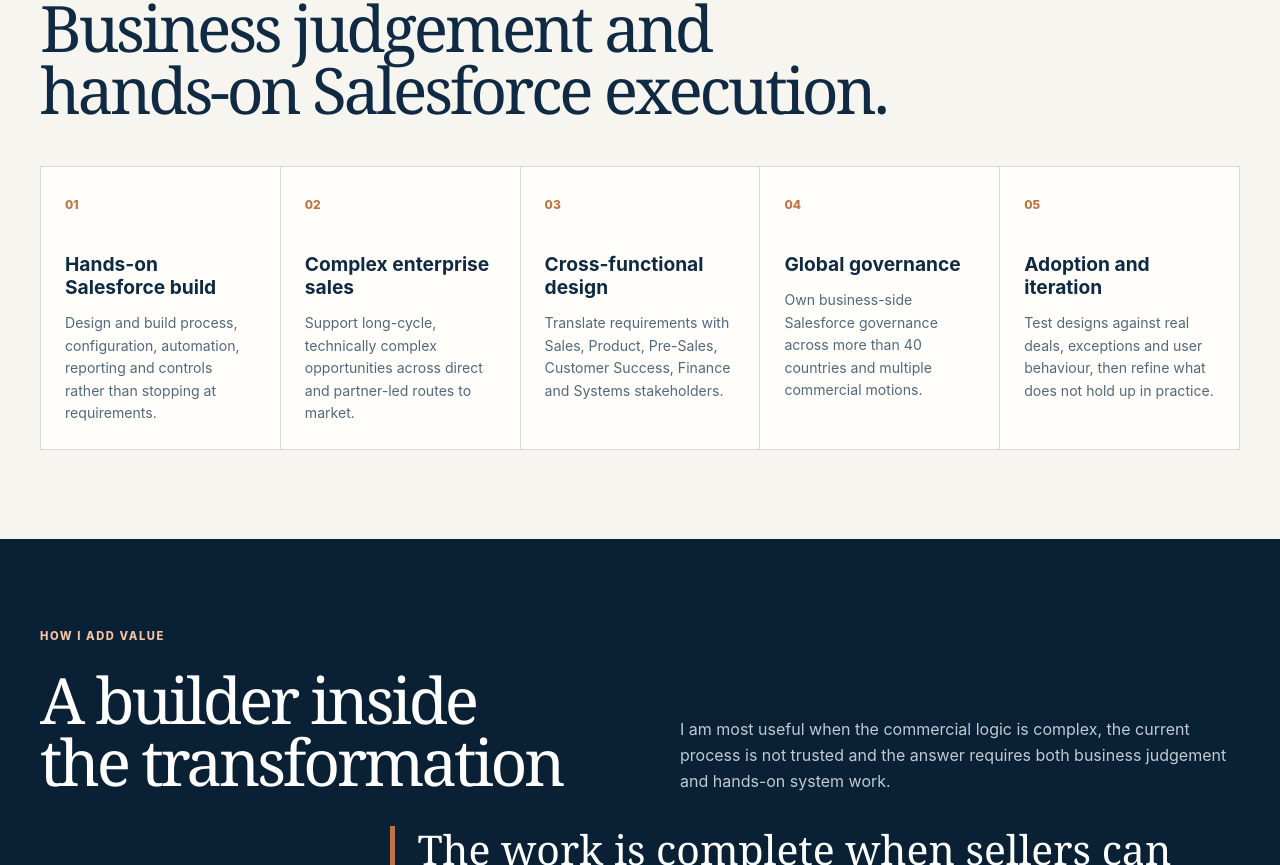
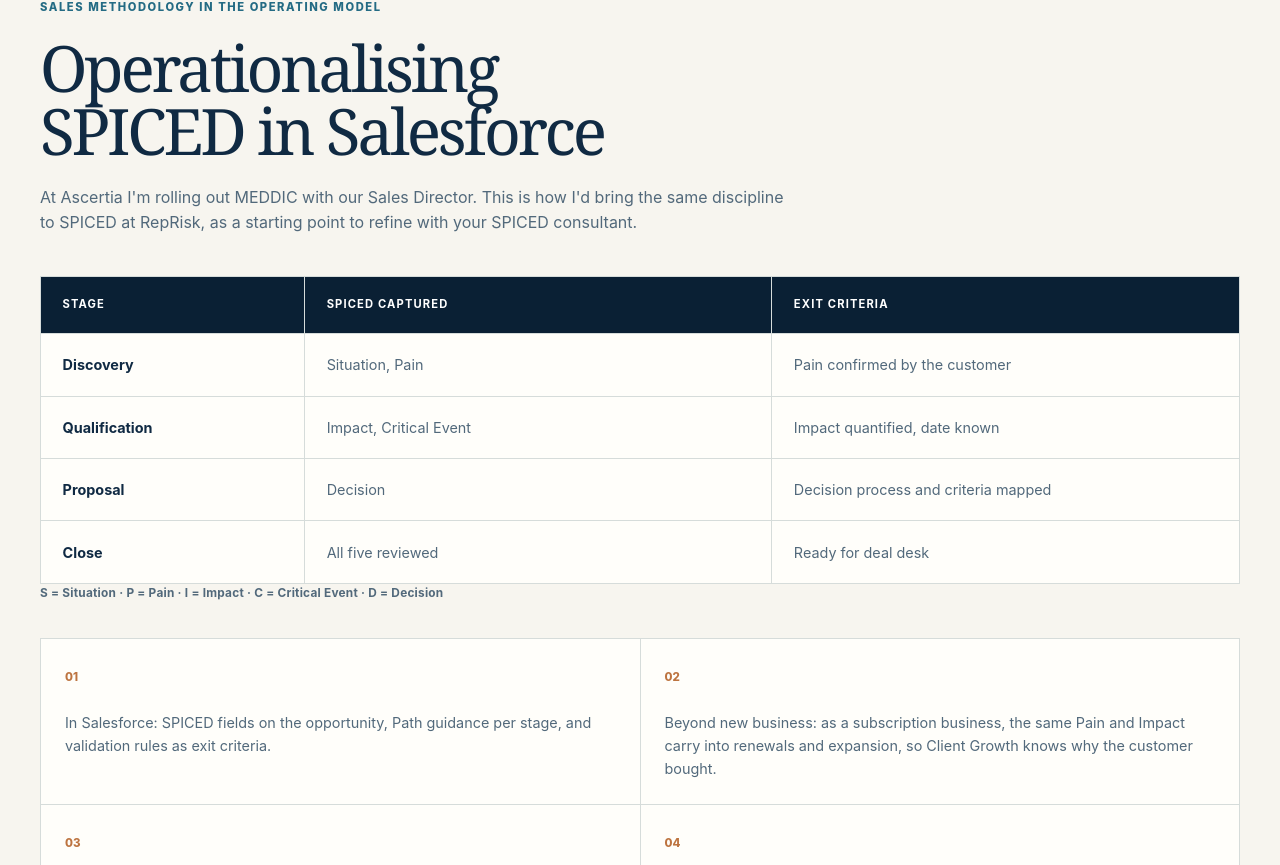
Before and after one commit to miriamgonzalezm/miriam-revops-portfolio, a Next.js app: page /reprisk in a window 1280 px wide. Shown: the part 5356-6221 px from the top of the page. Built offline with nearby package versions, Linux system fonts and the light colour scheme.

Commit message:
Add SPICED operating model to RepRisk portfolio

```diff
--- a/app/reprisk/page.tsx
+++ b/app/reprisk/page.tsx
@@ -3,6 +3,7 @@ import Link from "next/link";
 import { ArrowIcon } from "@/components/ArrowIcon";
 import { repriskPortfolio as content } from "@/content/reprisk";
 import styles from "../relay/relay.module.css";
+import repriskStyles from "./reprisk.module.css";
 
 export const metadata: Metadata = {
   title: "Miriam Gonzalez | GTM Operations, CPQ & Revenue Cloud",
@@ -152,6 +153,45 @@ export default function RepRiskPage() {
           </div>
         </section>
 
+        <section className={repriskStyles.spicedSection} aria-labelledby="spiced-title">
+          <div className={repriskStyles.spicedHeading}>
+            <p className={styles.overline}>SALES METHODOLOGY IN THE OPERATING MODEL</p>
+            <h2 id="spiced-title">Operationalising SPICED in Salesforce</h2>
+            <p>{content.spiced.introduction}</p>
+          </div>
+
+          <div className={repriskStyles.tableFrame}>
+            <table>
+              <thead>
+                <tr>
+                  <th scope="col">Stage</th>
+                  <th scope="col">SPICED captured</th>
+                  <th scope="col">Exit criteria</th>
+                </tr>
+              </thead>
+              <tbody>
+                {content.spiced.stages.map((row) => (
+                  <tr key={row.stage}>
+                    <th scope="row" data-label="Stage">{row.stage}</th>
+                    <td data-label="SPICED captured">{row.captured}</td>
+                    <td data-label="Exit criteria">{row.exitCriteria}</td>
+                  </tr>
+                ))}
+              </tbody>
+            </table>
+          </div>
+          <p className={repriskStyles.spicedLegend}>{content.spiced.legend}</p>
+
+          <div className={repriskStyles.spicedPoints}>
+            {content.spiced.operatingPoints.map((point, index) => (
+              <article key={point}>
+                <span>0{index + 1}</span>
+                <p>{point}</p>
+              </article>
+            ))}
+          </div>
+        </section>
+
         <section className={styles.experienceSection} id="experience" aria-labelledby="experience-title">
           <div className={styles.sectionHeading}>
             <p className={styles.overline}>OPERATING EXPERIENCE</p>
@@ -182,7 +222,7 @@ export default function RepRiskPage() {
             <p className={styles.overline}>DESIGN PRINCIPLES</p>
             <h2 id="principles-title">How I approach commercial transformation.</h2>
           </div>
-          <div className={styles.principlesGrid}>
+          <div className={`${styles.principlesGrid} ${repriskStyles.principlesSix}`}>
             {content.principles.map((principle) => (
               <article key={principle.number}>
                 <span>{principle.number}</span>
--- /dev/null
+++ b/app/reprisk/reprisk.module.css
@@ -0,0 +1,198 @@
+.spicedSection {
+  width: min(1200px, calc(100% - 3rem));
+  margin-inline: auto;
+  padding: clamp(4rem, 7vw, 6rem) 0;
+  border-top: 1px solid var(--line);
+}
+
+.spicedHeading {
+  max-width: 900px;
+  margin-bottom: 2.5rem;
+}
+
+.spicedHeading h2 {
+  margin: 0;
+  font-family: Georgia, "Times New Roman", serif;
+  font-size: clamp(2.7rem, 5vw, 5rem);
+  font-weight: 400;
+  line-height: 0.98;
+  letter-spacing: -0.05em;
+  text-wrap: balance;
+}
+
+.spicedHeading > p:last-child {
+  max-width: 760px;
+  margin: 1.4rem 0 0;
+  color: var(--muted);
+  font-size: 1rem;
+}
+
+.tableFrame {
+  overflow: hidden;
+  border: 1px solid var(--line);
+  background: var(--surface);
+}
+
+.tableFrame table {
+  width: 100%;
+  border-collapse: collapse;
+  table-layout: fixed;
+}
+
+.tableFrame th,
+.tableFrame td {
+  padding: 1.2rem 1.35rem;
+  border-right: 1px solid var(--line);
+  border-bottom: 1px solid var(--line);
+  text-align: left;
+  vertical-align: top;
+}
+
+.tableFrame tr > :last-child {
+  border-right: 0;
+}
+
+.tableFrame tbody tr:last-child > * {
+  border-bottom: 0;
+}
+
+.tableFrame thead th {
+  color: white;
+  background: var(--ink-deep);
+  font-size: 0.7rem;
+  letter-spacing: 0.1em;
+  text-transform: uppercase;
+}
+
+.tableFrame thead th:first-child,
+.tableFrame tbody th {
+  width: 22%;
+}
+
+.tableFrame tbody th {
+  color: var(--ink);
+  font-size: 0.9rem;
+}
+
+.tableFrame tbody td {
+  color: var(--muted);
+  font-size: 0.9rem;
+}
+
+.spicedLegend {
+  margin: 0.9rem 0 0;
+  color: var(--muted);
+  font-size: 0.74rem;
+  font-weight: 700;
+  line-height: 1.6;
+  letter-spacing: 0.02em;
+  overflow-wrap: anywhere;
+}
+
+.spicedPoints {
+  display: grid;
+  grid-template-columns: 1fr 1fr;
+  gap: 1px;
+  margin-top: 2.2rem;
+  border: 1px solid var(--line);
+  background: var(--line);
+}
+
+.spicedPoints article {
+  min-height: 160px;
+  padding: 1.5rem;
+  background: var(--surface);
+}
+
+.spicedPoints span {
+  color: var(--copper);
+  font-size: 0.72rem;
+  font-weight: 800;
+}
+
+.spicedPoints p {
+  margin: 1.4rem 0 0;
+  color: var(--muted);
+  font-size: 0.9rem;
+}
+
+.principlesSix article:last-child {
+  grid-column: auto;
+  min-height: 190px;
+}
+
+@media (max-width: 800px) {
+  .spicedPoints {
+    grid-template-columns: 1fr;
+  }
+
+  .spicedPoints article {
+    min-height: 0;
+  }
+}
+
+@media (max-width: 600px) {
+  .spicedSection {
+    width: min(1200px, calc(100% - 2rem));
+  }
+
+  .tableFrame {
+    overflow: visible;
+    border: 0;
+    background: transparent;
+  }
+
+  .tableFrame table,
+  .tableFrame tbody,
+  .tableFrame tr,
+  .tableFrame th,
+  .tableFrame td {
+    display: block;
+    width: 100%;
+  }
+
+  .tableFrame thead {
+    position: absolute;
+    width: 1px;
+    height: 1px;
+    overflow: hidden;
+    clip: rect(0 0 0 0);
+    white-space: nowrap;
+    clip-path: inset(50%);
+  }
+
+  .tableFrame tbody tr {
+    margin-bottom: 0.8rem;
+    border: 1px solid var(--line);
+    background: var(--surface);
+  }
+
+  .tableFrame th,
+  .tableFrame td,
+  .tableFrame tbody tr:last-child > * {
+    display: grid;
+    grid-template-columns: minmax(112px, 0.72fr) 1fr;
+    gap: 0.8rem;
+    padding: 0.9rem 1rem;
+    border-right: 0;
+    border-bottom: 1px solid var(--line);
+  }
+
+  .tableFrame tbody tr > :last-child {
+    border-bottom: 0;
+  }
+
+  .tableFrame th::before,
+  .tableFrame td::before {
+    content: attr(data-label);
+    color: #8d5b38;
+    font-size: 0.65rem;
+    font-weight: 800;
+    letter-spacing: 0.08em;
+    text-transform: uppercase;
+  }
+
+  .principlesSix article:last-child {
+    min-height: 0;
+  }
+}
--- a/content/reprisk.ts
+++ b/content/reprisk.ts
@@ -98,14 +98,14 @@ export const repriskPortfolio = {
       ],
       impactTitle:
         "Created a migration approach grounded in real product, pricing, approval and lead-to-cash requirements rather than a lift-and-shift of the current configuration.",
-      proofLine: "Current status · hands-on preparation and migration design · production implementation not yet started",
+      proofLine: "Current focus · hands-on Revenue Cloud preparation, product catalogue redesign and migration planning",
       pullQuote: "A platform migration is an opportunity to remove complexity, not preserve it in a new data model.",
       impacts: [],
     },
     {
       number: "03",
       eyebrow: "MEDDIC · OPPORTUNITY MANAGEMENT",
-      title: "Turning sales methodology into CRM behaviour",
+      title: "Sales methodology: MEDDIC today, SPICED at RepRisk",
       relevance: ["MEDDIC", "Qualification", "Opportunity quality", "Forecast discipline"],
       challenge:
         "A methodology only improves execution when qualification evidence is captured consistently and becomes part of opportunity reviews, forecasting and seller behaviour.",
@@ -122,6 +122,23 @@ export const repriskPortfolio = {
       impacts: [],
     },
   ],
+  spiced: {
+    introduction:
+      "At Ascertia I'm rolling out MEDDIC with our Sales Director. This is how I'd bring the same discipline to SPICED at RepRisk, as a starting point to refine with your SPICED consultant.",
+    stages: [
+      { stage: "Discovery", captured: "Situation, Pain", exitCriteria: "Pain confirmed by the customer" },
+      { stage: "Qualification", captured: "Impact, Critical Event", exitCriteria: "Impact quantified, date known" },
+      { stage: "Proposal", captured: "Decision", exitCriteria: "Decision process and criteria mapped" },
+      { stage: "Close", captured: "All five reviewed", exitCriteria: "Ready for deal desk" },
+    ],
+    legend: "S = Situation · P = Pain · I = Impact · C = Critical Event · D = Decision",
+    operatingPoints: [
+      "In Salesforce: SPICED fields on the opportunity, Path guidance per stage, and validation rules as exit criteria.",
+      "Beyond new business: as a subscription business, the same Pain and Impact carry into renewals and expansion, so Client Growth knows why the customer bought.",
+      "Linked to pricing: Impact and Critical Event become the justification for discount approvals in deal desk, so pricing exceptions are tied to customer value.",
+      "Adoption: a SPICED completion dashboard by stage and seller, reviewed in pipeline calls, plus an AI assist that drafts SPICED fields from call notes for the seller to confirm.",
+    ],
+  },
   additionalProof: [
     {
       title: "Commercial exception governance",
@@ -132,7 +149,7 @@ export const repriskPortfolio = {
     {
       title: "Lead-to-cash assurance",
       subtitle: "Salesforce ↔ Xero controls",
-      body: "Run recurring controls across approved quotes, opportunities, invoices, account codes, contract dates, licences and revenue-recognition information to identify discrepancies before close.",
+      body: "Recurring checks across quotes, invoices, contract dates and licences, plus monthly revenue-recognition support: I prepare and validate the Salesforce reports Finance uses for accrued and deferred revenue, then reconcile discrepancies with the Financial Controller against Xero mid-month.",
       relevance: ["Data integrity", "Finance alignment", "Exception handling"],
     },
     {
@@ -202,6 +219,11 @@ export const repriskPortfolio = {
       title: "Keep judgement visible",
       body: "Automate repeatable checks while retaining human review for ambiguity and commercial risk.",
     },
+    {
+      number: "06",
+      title: "Own the design, partner on delivery",
+      body: "Own the design and requirements, work alongside the implementation partner, and build what doesn't need them, so knowledge stays in-house.",
+    },
   ],
   systems: [
     "Salesforce Sales Cloud",
@@ -218,5 +240,6 @@ export const repriskPortfolio = {
   certifications: [
     "Salesforce Certified Administrator",
     "Salesforce Certified Sales Cloud Consultant",
+    "Salesforce Revenue Management Consultant · In progress",
   ],
 } as const;
```
